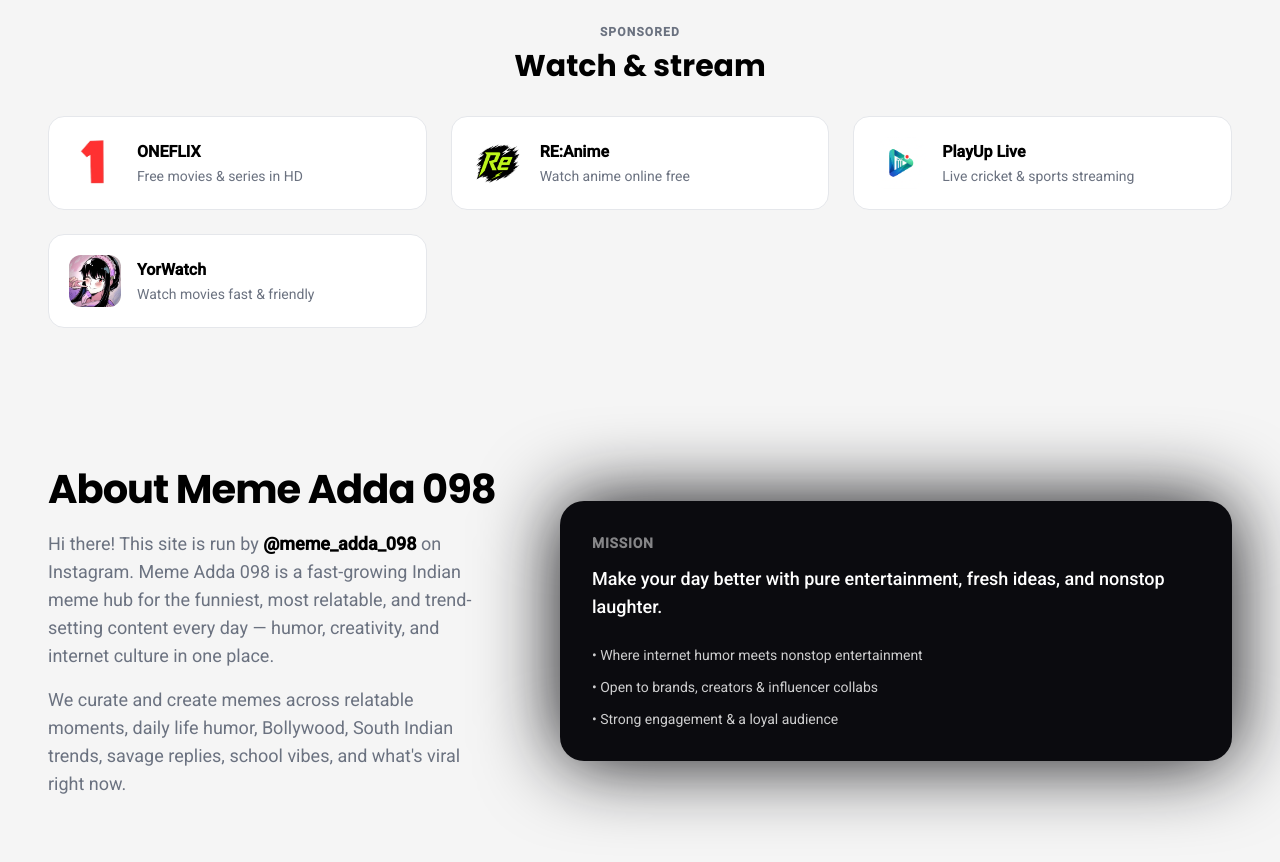
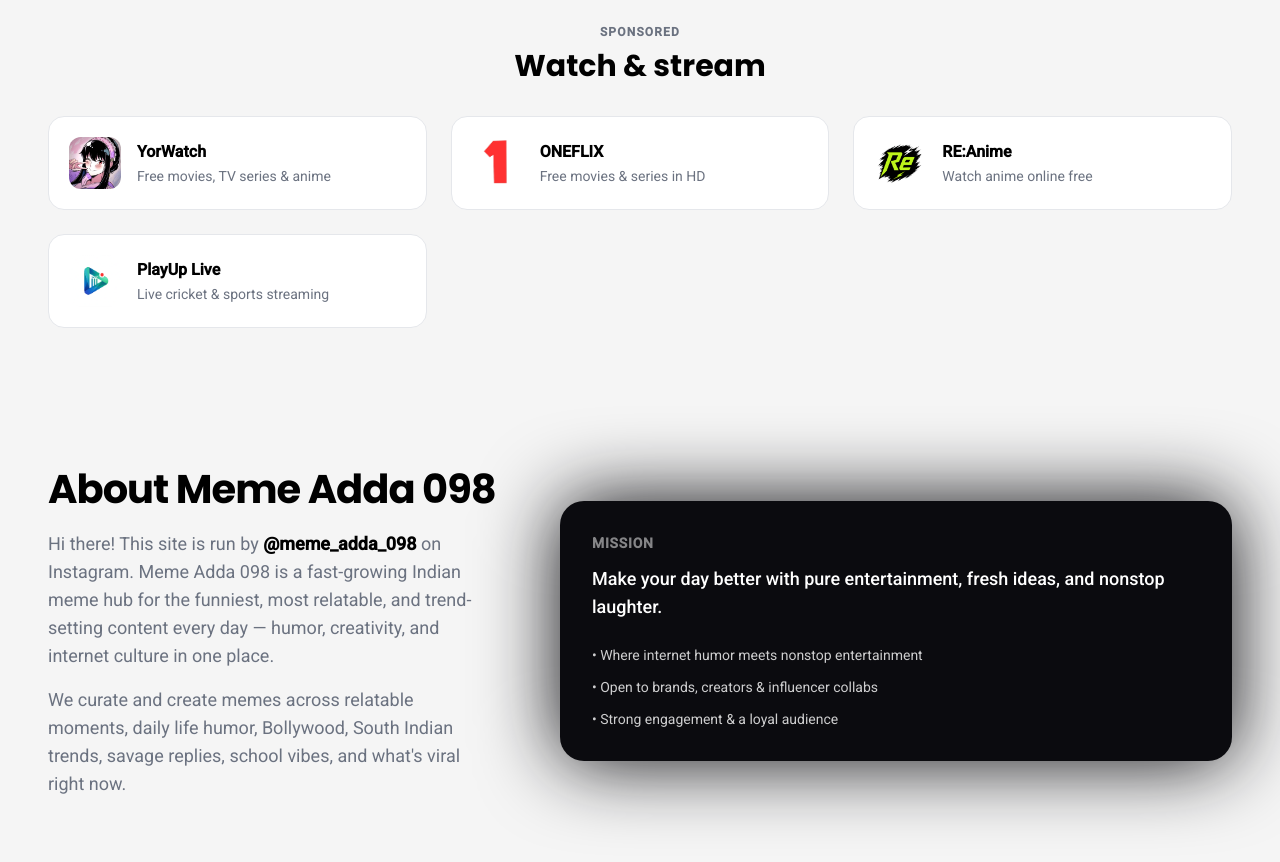
Before and after one commit to rathod-ramraj/meme-adda1, a React (Vite) app: page / in a window 1280 px wide. Shown: the part 880-1742 px from the top of the page. Built offline with nearby package versions, Linux system fonts and the light colour scheme.

Commit message:
Update sponsored apps links and order

```diff
--- a/src/App.tsx
+++ b/src/App.tsx
@@ -50,6 +50,12 @@
 
 const PARTNER_ADS = [
   {
+    name: "YorWatch",
+    tagline: "Free movies, TV series & anime",
+    url: "https://yorwatchh.vercel.app/",
+    icon: "/yorWatch.png",
+  },
+  {
     name: "ONEFLIX",
     tagline: "Free movies & series in HD",
     url: "https://oneflixx.vercel.app/",
@@ -58,7 +64,7 @@
   {
     name: "RE:Anime",
     tagline: "Watch anime online free",
-    url: "https://animexploree.vercel.app/",
+    url: "https://reanimee.vercel.app/",
     icon: "/anime-icon.png",
   },
   {
@@ -66,12 +72,6 @@
     tagline: "Live cricket & sports streaming",
     url: "https://playup.vercel.app/",
     icon: "/cricket-icon.png",
-  },
-  {
-    name: "YorWatch",
-    tagline: "Watch movies fast & friendly",
-    url: "https://yorwatchh.vercel.app/",
-    icon: "/yorWatch.png",
   },
 ] as const;
 
```
Also changed, not shown: 2 other files (tests, documents, lock files or other folders).
